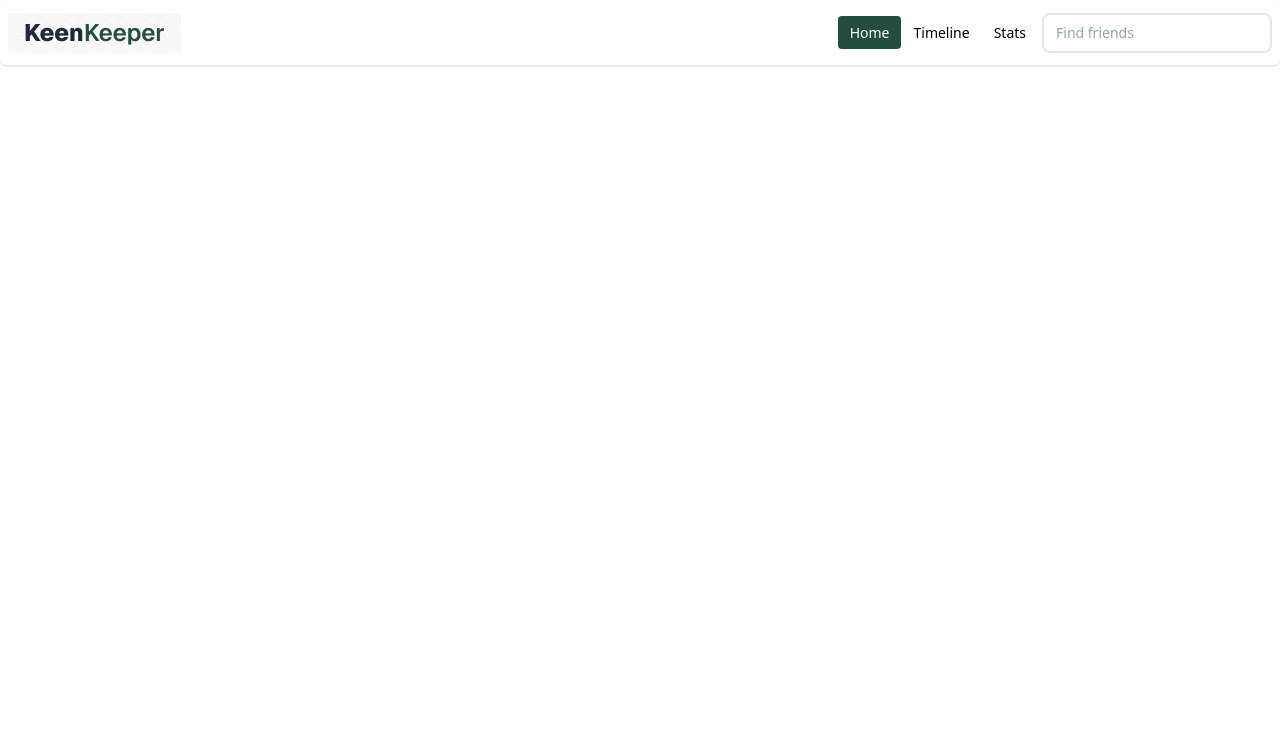
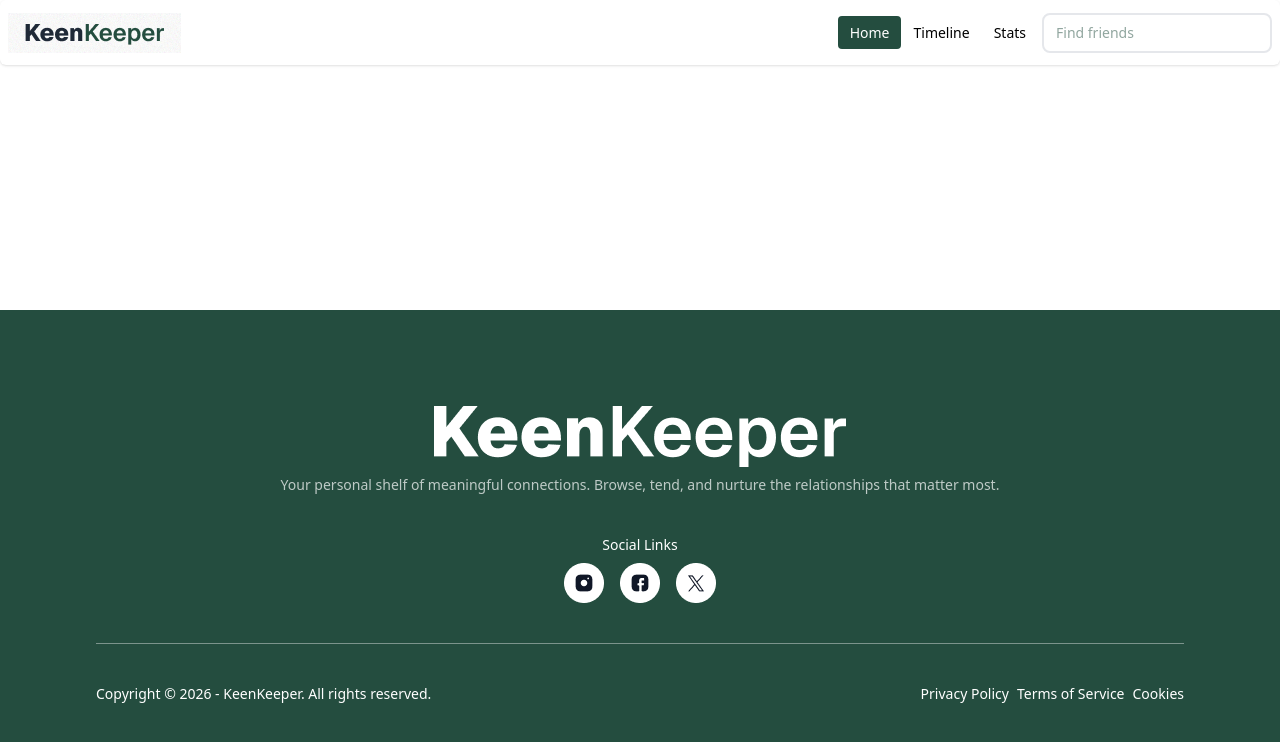
Before and after one commit to shamim4010/assignment-ph-07, a Next.js app: page / in a window 1280 px wide. Shown: the top 742 px of the page. Built offline with nearby package versions, Linux system fonts and the light colour scheme.

Commit message:
design footer part

```diff
--- a/src/app/(main)/layout.jsx
+++ b/src/app/(main)/layout.jsx
@@ -1,3 +1,4 @@
+import Footer from "../../components/shared/Footer/Footer.jsx"
 import Navbar from "../../components/shared/Navbar/Navbar.jsx"
 
 function Mainlayout({Children}) {
@@ -5,6 +6,7 @@ function Mainlayout({Children}) {
     <>
         <Navbar />
         {Children}
+        <Footer />
     </>
   )
 }
--- a/src/app/layout.jsx
+++ b/src/app/layout.jsx
@@ -22,7 +22,7 @@ export default function RootLayout({ children }) {
       lang="en"
       className={`${geistSans.variable} ${geistMono.variable} h-full antialiased`}
     >
-      <body className="min-h-full flex flex-col">
+      <body className="w-full h-screen flex flex-col justify-between">
         {children}
       </body>
     </html>
--- /dev/null
+++ b/src/components/shared/Footer/Footer.jsx
@@ -0,0 +1,39 @@
+import Image from 'next/image'
+import React from 'react'
+import Link from 'next/link'
+import footerLogo from '../../../assets/logo-xl.png'
+import instagram from '../../../assets/instagram.png'
+import facebook from '../../../assets/facebook.png'
+import twitter from '../../../assets/twitter.png'
+
+function Footer() {
+  return (
+    <footer className="footer footer-horizontal footer-center bg  text-white p-24">
+        <aside>
+            <Image src={footerLogo} />
+            <p className="opacity-[0.7]">
+                Your personal shelf of meaningful connections. Browse, tend, and nurture the relationships that matter most.
+            </p>
+        </aside>
+        <nav>
+            <h2>Social Links</h2>
+            <div className="grid grid-flow-col gap-4">
+                <Link href=''><Image src={instagram} alt='instagram' /></Link>
+                <Link href=''><Image src={facebook} alt='facebook' /></Link>
+                <Link href=''><Image src={twitter} alt='twitter' /></Link>
+            </div>
+        </nav>
+        <div className='border-b border-white opacity-[0.4] w-full'></div>
+        <nav className="w-full flex flex-col justify-center md:flex-row md:justify-between gap-4">
+            <p>Copyright © {new Date().getFullYear()} - KeenKeeper. All rights reserved.</p>
+            <div className='flex gap-2'>
+                <Link href=''>Privacy Policy</Link>
+                <Link href=''>Terms of Service</Link>
+                <Link href=''>Cookies</Link>
+            </div>
+        </nav>
+    </footer>
+  )
+}
+
+export default Footer
```
